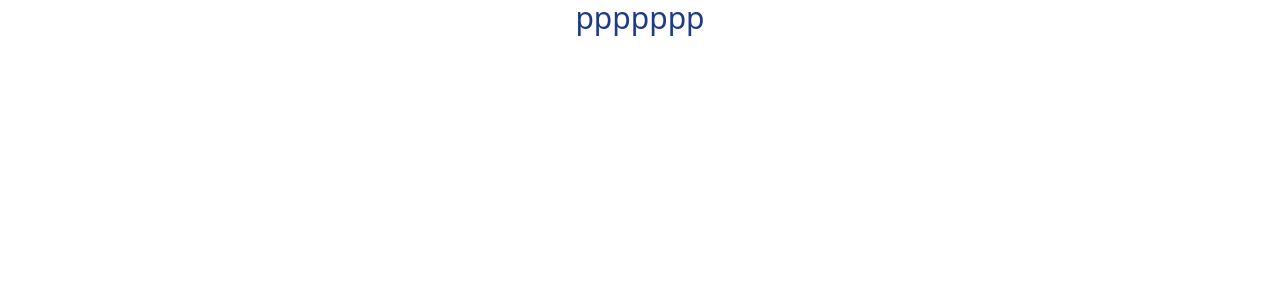
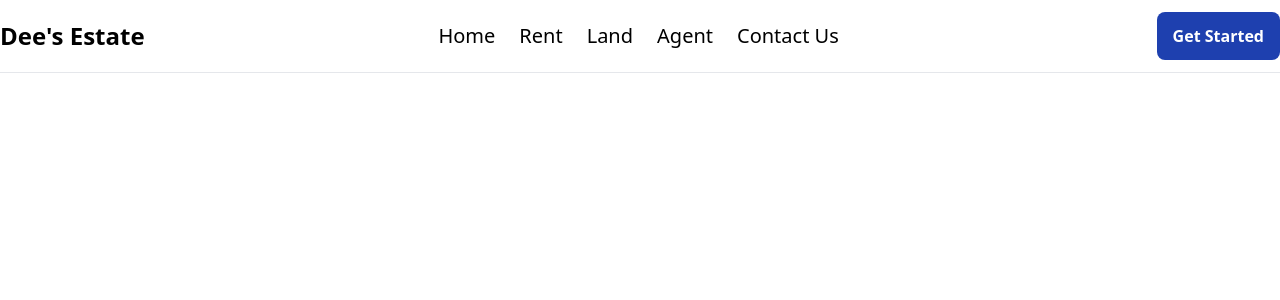
Before and after one commit to Qreamville/Dees-Estate, a React (Create React App) app: page / in a window 1280 px wide. Shown: the top 300 px of the page. Built offline with nearby package versions, Linux system fonts and the light colour scheme.

Commit message:
Modify  breakpoints

```diff
--- a/src/App.js
+++ b/src/App.js
@@ -1,7 +1,9 @@
+import Navbar from "./components/Navbar";
+
 function App() {
   return (
-    <div className="App flex justify-center align-middle container">
-      <p className="text-blue-900 text-3xl">ppppppp</p>
+    <div className="App">
+      <Navbar />
     </div>
   );
 }
--- a/src/components/Navabr.jsx
+++ /dev/null
@@ -1,7 +0,0 @@
-import React from "react";
-
-const Navabr = () => {
-  return <div>Navabr</div>;
-};
-
-export default Navabr;
--- /dev/null
+++ b/src/components/Navbar.jsx
@@ -0,0 +1,37 @@
+import React from "react";
+import { BiMenuAltRight } from "react-icons/bi";
+
+const Navbar = () => {
+  return (
+    <nav className="navbar w-full border-b">
+      <div className="container mx-auto py-3 flex justify-between items-center">
+        <div className="navbar-brand font-bold text-2xl cursor-pointer">
+          Dee's Estate
+        </div>
+        <ul className="nav-link md:flex items-center hidden">
+          <li className="md:mr-6 text-xl hover:text-blue-800 duration-500">
+            <a href="#home">Home</a>
+          </li>
+          <li className="md:mr-6 text-xl hover:text-blue-800 duration-500">
+            <a href="#rent">Rent</a>
+          </li>
+          <li className="md:mr-6 text-xl hover:text-blue-800 duration-500">
+            <a href="#land">Land</a>
+          </li>
+          <li className="md:mr-6 text-xl hover:text-blue-800 duration-500">
+            <a href="#agent">Agent</a>
+          </li>
+          <li className="md:mr-6 text-xl hover:text-blue-800 duration-500">
+            <a href="#contact-us">Contact Us</a>
+          </li>
+        </ul>
+        <button className="btn bg-blue-800 text-white py-3 px-4 rounded-lg font-bold hover:bg-blue-700 duration-500 hidden sm:block">
+          Get Started
+        </button>
+        <BiMenuAltRight size={30} className="block md:hidden" />
+      </div>
+    </nav>
+  );
+};
+
+export default Navbar;
--- a/tailwind.config.js
+++ b/tailwind.config.js
@@ -1,6 +1,14 @@
 module.exports = {
   content: ["./src/**/*.{js,jsx,ts,tsx}"],
   theme: {
+    screen: {
+      xs: "330px",
+      sm: "480px",
+      md: "768px",
+      lg: "1024px",
+      xl: "1200px",
+      "2xl": "1920px",
+    },
     extend: {},
   },
   plugins: [],
```
